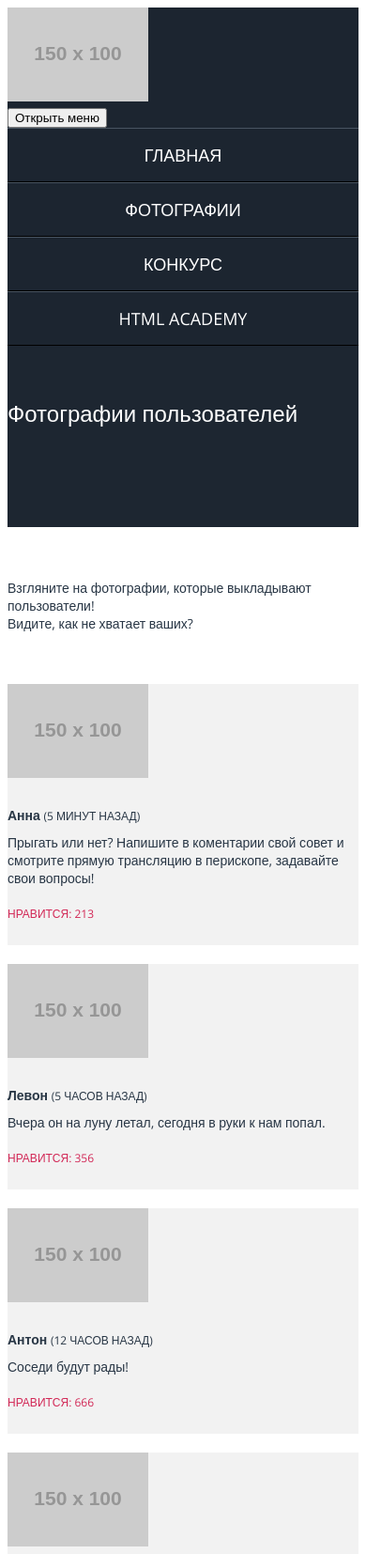
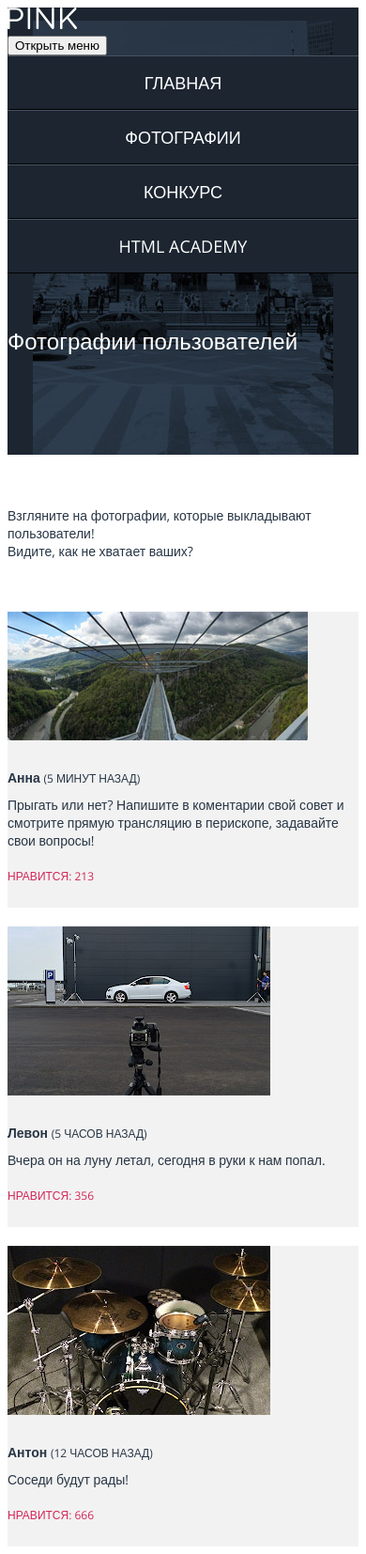
Before and after one commit to BorisBesedin/150991-pink-16, a website: page source/photo.html in a window 390 px wide. Shown: the top 1654 px of the page at 94% size. Drawn offline with nearby package versions, Linux system fonts and the light colour scheme; files that its build step writes are made by us from their sources; placeholder pictures from the web are drawn by us.

Commit message:
добавлены изображения

```diff
--- a/source/photo.html
+++ b/source/photo.html
@@ -9,7 +9,7 @@
   <body>
     <header class="page-header">
       <a href="index.html" class="page-header__logo">
-        <img src="http://placehold.it/150x100" class="page-header__logo-image" alt="Логотип">
+        <img src="img/logo-pink-white-mobile.svg" class="page-header__logo-image" alt="Логотип">
       </a>
       <nav class="main-nav">
         <button class="main-nav__toggle" type="button">Открыть меню</button>
@@ -20,17 +20,17 @@
           <li class="site-list__item"><a class="site-list__link" href="https://htmlacademy.ru/">Html academy</a></li>
         </ul>
       </nav>
+      <div class="page-header__container">
+        <h2 class="page-header__title">Фотографии пользователей</h2>
+      </div>
     </header>
     <main class="page-main">
       <section class="photos">
-        <div class="photos__container">
-          <h2 class="photos__title">Фотографии пользователей</h2>
-        </div>
         <p class="photos__descriprion">Взгляните на фотографии, которые выкладывают пользователи! <br>
         Видите, как не хватает ваших?</p>
         <ul class="photos__list">
           <li class="photos__item">
-            <a href="#" class="photos__link"><img class="photos__image" src="http://placehold.it/150x100" alt=""></a>
+            <a href="#" class="photos__link"><img class="photos__image" src="img/panorama-mobile@1x.jpg" alt=""></a>
             <div class="photos__author-info">
               <b class="photos__author-name">Анна</b>
               <span class="photos__upload-time">(5 минут назад)</span>
@@ -39,7 +39,7 @@
             <p class="photos__like">Нравится: <span class="photos__like-value">213</span></p>
           </li>
           <li class="photos__item">
-            <a href="#" class="photos__link"><img class="photos__image" src="http://placehold.it/150x100" alt=""></a>
+            <a href="#" class="photos__link"><img class="photos__image" src="img/photo-car-mobile@1x.jpg" alt=""></a>
             <div class="photos__author-info">
               <b class="photos__author-name">Левон</b>
               <span class="photos__upload-time">(5 часов назад)</span>
@@ -48,7 +48,7 @@
             <p class="photos__like">Нравится: <span class="photos__like-value">356</span></p>
           </li>
           <li class="photos__item">
-            <a href="#" class="photos__link"><img class="photos__image" src="http://placehold.it/150x100" alt=""></a>
+            <a href="#" class="photos__link"><img class="photos__image" src="img/photo-drumset-mobile@1x.jpg" alt=""></a>
             <div class="photos__author-info">
               <b class="photos__author-name">Антон</b>
               <span class="photos__upload-time">(12 часов назад)</span>
@@ -57,7 +57,7 @@
             <p class="photos__like">Нравится: <span class="photos__like-value">666</span></p>
           </li>
           <li class="photos__item">
-            <a href="#" class="photos__link"><img class="photos__image" src="http://placehold.it/150x100" alt=""></a>
+            <a href="#" class="photos__link"><img class="photos__image" src="img/photo-window-mobile@1x.jpg" alt=""></a>
             <div class="photos__author-info">
               <b class="photos__author-name">Борис</b>
               <span class="photos__upload-time">(20 часов назад)</span>
@@ -66,7 +66,7 @@
             <p class="photos__like">Нравится: <span class="photos__like-value">215</span></p>
           </li>
           <li class="photos__item">
-            <a href="#" class="photos__link"><img class="photos__image" src="http://placehold.it/150x100" alt=""></a>
+            <a href="#" class="photos__link"><img class="photos__image" src="img/photo-fair-mobile@1x.jpg" alt=""></a>
             <div class="photos__author-info">
               <b class="photos__author-name">Сергей</b>
               <span class="photos__upload-time">(25 часов назад)</span>
@@ -75,7 +75,7 @@
             <p class="photos__like">Нравится: <span class="photos__like-value">4</span></p>
           </li>
           <li class="photos__item">
-            <a href="#" class="photos__link"><img class="photos__image" src="http://placehold.it/150x100" alt=""></a>
+            <a href="#" class="photos__link"><img class="photos__image" src="img/photo-pov-mobile@1x.jpg" alt=""></a>
             <div class="photos__author-info">
               <b class="photos__author-name">Максим</b>
               <span class="photos__upload-time">(40 часов назад)</span>
@@ -84,7 +84,7 @@
             <p class="photos__like">Нравится: <span class="photos__like-value">150</span></p>
           </li>
           <li class="photos__item">
-            <a href="#" class="photos__link"><img class="photos__image" src="http://placehold.it/150x100" alt=""></a>
+            <a href="#" class="photos__link"><img class="photos__image" src="img/photo-wing-mobile@1x.jpg" alt=""></a>
             <div class="photos__author-info">
               <b class="photos__author-name">Надежда</b>
               <span class="photos__upload-time">(45 часов назад)</span>
@@ -97,7 +97,7 @@
     </main>
     <footer class="page-footer">
       <a href="index.html" class="page-footer__logo">
-        <img src="http://placehold.it/150x100" class="page-footer__logo-image" alt="Логотип">
+        <img src="img/logo-pink-blue-mobile.svg" class="page-footer__logo-image" alt="Логотип">
       </a>
       <div class="page-footer__social social">
         <ul class="social__list">
--- a/source/sass/blocks/page-header.scss
+++ b/source/sass/blocks/page-header.scss
@@ -1,11 +1,18 @@
 .page-header {
   background-color: #1c2530;
+  background-image: url(../../img/bg-back-mobile@1x.jpg);
+  background-repeat: no-repeat;
+  background-position: bottom;
+}
+.page-header__image {
+  margin-top: 110px;
 }
 .site-list__link {
   display: block;
   padding: 16px;
 
   text-align: center;
+  background-color: #1c2530;
   color: #fff;
   text-transform: uppercase;
   @include font-param(18px, 32px);
@@ -15,3 +22,12 @@
 .main-nav__list {
   @include list-clear;
 }
+.page-header__container {
+  padding-top: 35px;
+  padding-bottom: 85px;
+}
+.page-header__title {
+  @include font-param(24px, 24px);
+  color: #fff;
+  font-weight: normal;
+}
--- a/source/sass/blocks/photo.scss
+++ b/source/sass/blocks/photo.scss
@@ -1,16 +1,6 @@
 .photos {
   background-color: #fff;
   color: #283645;
-}
-.photos__container {
-  padding-top: 35px;
-  padding-bottom: 85px;
-  background-color: #1d2631;
-}
-.photos__title {
-  @include font-param(24px, 24px);
-  color: #fff;
-  font-weight: normal;
 }
 .photos__descriprion {
   margin-top: 55px;
```
Also changed, not shown: source/contest.html (+2 -2 lines), source/index.html (+2 -1 lines).
